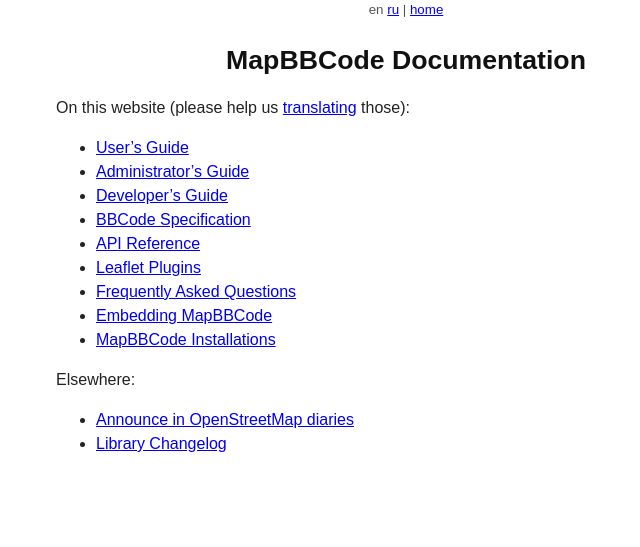
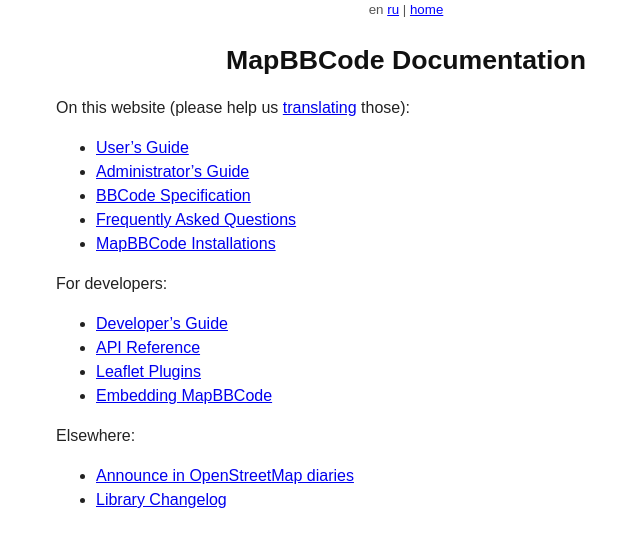
Before and after one commit to MapBBCode/mapbbcode.github.io, a Jekyll site: the page built from toc.md, in a window 1280 px wide. Shown: the top 547 px of the page, without its empty margins (234-874 px from the left). Built offline with Jekyll 4.4.1, drawn with Linux system fonts in a browser that asks for light colours; Markdown is read by kramdown in place of the engine named in the settings; comment, search, counter and statistics services are not loaded.

Commit message:
organize toc

```diff
--- a/toc.md
+++ b/toc.md
@@ -4,17 +4,20 @@
 toc: true
 ---
 
-On this website (please help us [translating](https://github.com/MapBBCode/mapbbcode.github.iohttps://github.com/MapBBCode/mapbbcode.github.io) those):
+On this website (please help us [translating](https://github.com/MapBBCode/mapbbcode.github.io) those):
 
 * [User's Guide](guide.html)
 * [Administrator's Guide](admin.html)
+* [BBCode Specification](bbcode.html)
+* [Frequently Asked Questions](faq.html)
+* [MapBBCode Installations](forums.html)
+
+For developers:
+
 * [Developer's Guide](tutorial.html)
-* [BBCode Specification](bbcode.html)
 * [API Reference](api.html)
 * [Leaflet Plugins](leaflet.html)
-* [Frequently Asked Questions](faq.html)
 * [Embedding MapBBCode](embedding.html)
-* [MapBBCode Installations](forums.html)
 
 Elsewhere:
 
```
Also changed, not shown: ru/toc.md (+5 -2 lines).
